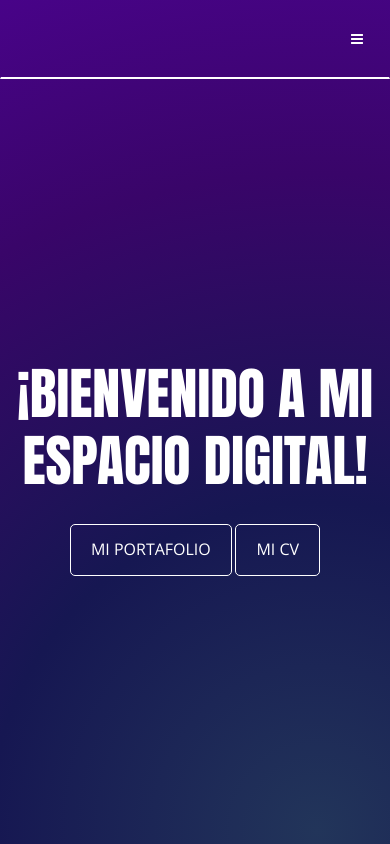
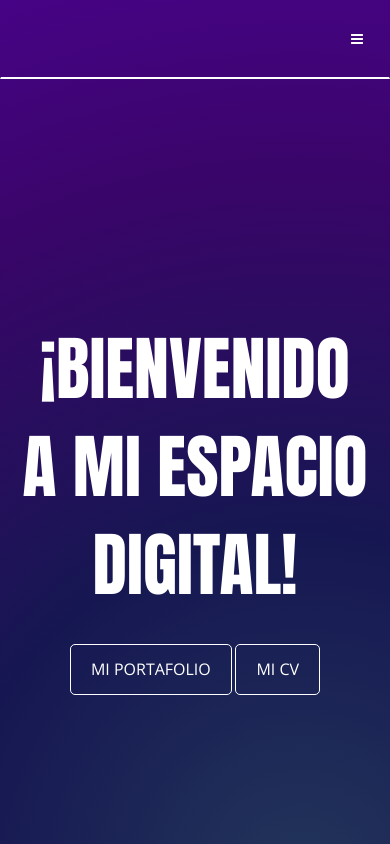
Before and after one commit to natanael-lima/game-web-topi, a plain HTML site: page index.html in a window 390 px wide. Shown: the top 844 px of the page. Drawn offline with nearby package versions, Linux system fonts and the light colour scheme.

Commit message:
detalles

```diff
--- a/css/style.css
+++ b/css/style.css
@@ -102,7 +102,7 @@ hr {
 	border-radius: 0px;
 	padding: 10px 0;
 	border-bottom: 2px solid #fff;
-	transition: background-color 0.4s ease;
+	transition: background-color 0.6s ease;
 }
 .navbar-custom a {
 	color: #ffffff;
@@ -153,12 +153,11 @@ hr {
 
 /* Home Section*/
 #home {
-	padding: 150px 0;
+	padding: 200px;
 	width:100%;
 	height:100%;
 	background: radial-gradient(circle, #22355a 0%,#161752 33%,#390569 66%,#4f0297 100%);
 	background-size: 200% 200%;
-
 	animation: gradientAnimation 3s linear infinite alternate;
   }
 
@@ -199,8 +198,8 @@ hr {
 
 #home .titulo-welcome{
 	font-family:Impact, Haettenschweiler, 'Arial Narrow Bold', sans-serif;
-	font-size: 11.98em; /* Tamaño de letra gigante */
-    line-height: 1.2; /* Espaciado entre líneas */
+	font-size: 12em; /* Tamaño de letra gigante */
+    line-height: 1.0; /* Espaciado entre líneas */
     white-space: pre-line; /* Permite mantener saltos de línea en el texto */
 }
 
@@ -224,11 +223,13 @@ hr {
 
 @media (max-width: 768px) {
 	#home .titulo-welcome{
-		font-size: 4em;
+		font-size: 5em;
 		font-family:Impact, Haettenschweiler, 'Arial Narrow Bold', sans-serif;
+		line-height: 1.4; /* Espaciado entre líneas */
+    	white-space: pre-line; /* Permite mantener saltos de línea en el texto */
 	}
 	#home {
-		padding: 340px 0;
+		padding: 300px 0;
 		height: 100%;
 		width: 100%;
 
--- a/js/main.js
+++ b/js/main.js
@@ -73,7 +73,7 @@ function main() {
     $(window).scroll(function(){
       scroll = $(window).scrollTop();
 
-      if(scroll > 200){
+      if(scroll > 50){
         if(!flag){
           $(".navbar-custom").css({"background-color": "#000"});
           flag = true;
```
